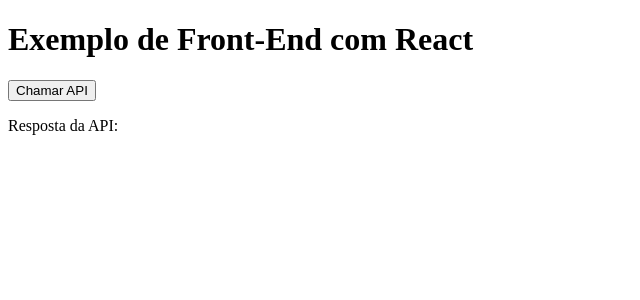
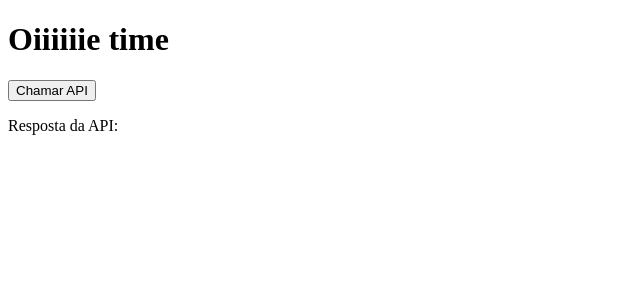
Before and after one commit to Vierro29/static-web, a React (Create React App) app: page / in a window 1280 px wide. Shown: the top 300 px of the page, without its empty margins (0-640 px from the left). Built offline with nearby package versions, Linux system fonts and the light colour scheme; the HTML template or start-up script is replaced by a standard one.

Commit message:
feat : Alteração mensg Frontend

```diff
--- a/src/App.js
+++ b/src/App.js
@@ -20,7 +20,7 @@
 
   return (
     <div className="App">
-      <h1>Exemplo de Front-End com React</h1>
+      <h1>Oiiiiiie time </h1>
       <button onClick={callApi} disabled={loading}>
         {loading ? 'Carregando...' : 'Chamar API'}
       </button>
```
